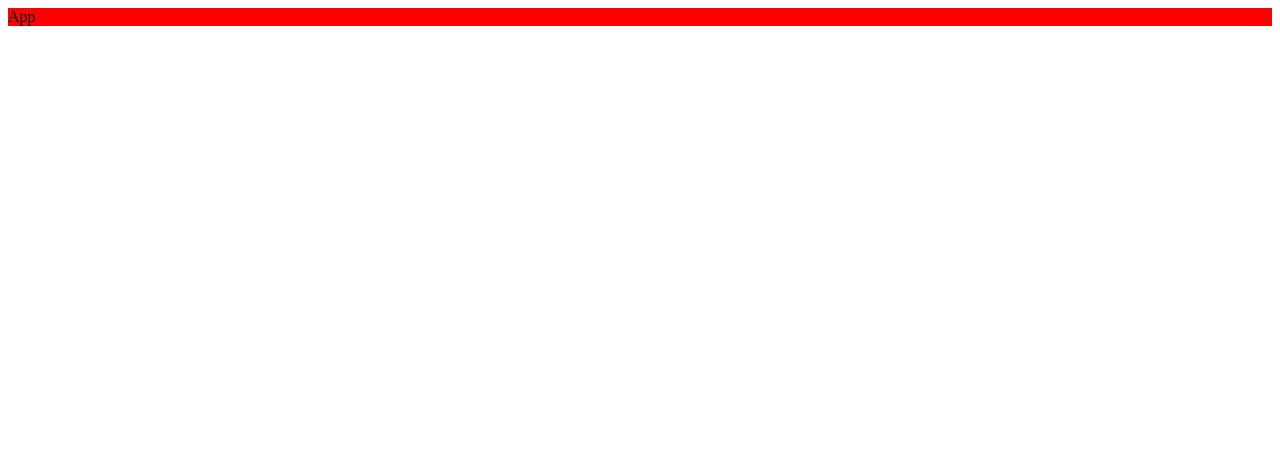
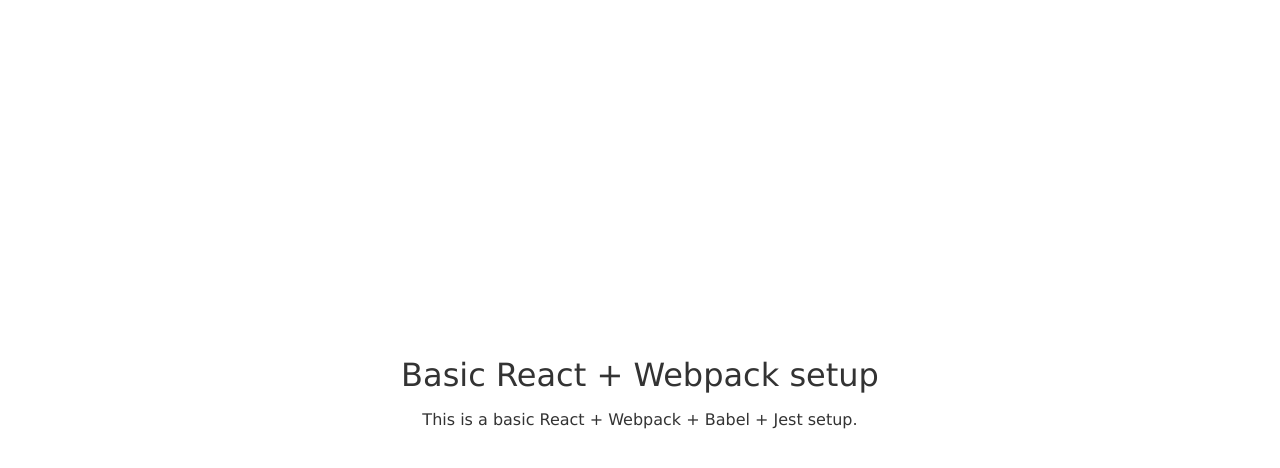
Before and after one commit to victorseara/basic-react-setup, a React app: page / in a window 1280 px wide. Shown: the top 468 px of the page. Built offline with nearby package versions, Linux system fonts and the light colour scheme.

Commit message:
test: setup test environment

```diff
--- a/src/App.jsx
+++ b/src/App.jsx
@@ -1,7 +1,14 @@
 import styles from "./App.module.css";
 
 const App = () => {
-  return <div className={styles.app}>App</div>;
+  return (
+    <div className={styles.app}>
+      <main>
+        <h1>Basic React + Webpack setup</h1>
+        <p>This is a basic React + Webpack + Babel + Jest setup.</p>
+      </main>
+    </div>
+  );
 };
 
 export default App;
--- a/src/App.module.css
+++ b/src/App.module.css
@@ -1,3 +1,13 @@
 .app {
-  background-color: red;
+  display: flex;
+  flex: 1;
+  width: 100%;
+  color: #333;
+  display: flex;
+  align-items: center;
+  justify-content: center;
 }
+
+.app main {
+  text-align: center;
+}
--- /dev/null
+++ b/src/global.css
@@ -0,0 +1,23 @@
+html,
+body {
+  font-family: Verdana, Geneva, Tahoma, sans-serif;
+  margin: 0;
+  padding: 0;
+}
+
+#root {
+  height: 100%;
+  min-height: 100vh;
+  display: flex;
+}
+
+h1,
+h2,
+h3,
+h4,
+h5,
+h6 {
+  font-weight: normal;
+  font-style: normal;
+  margin: 0;
+}
--- a/src/index.jsx
+++ b/src/index.jsx
@@ -1,6 +1,7 @@
 import React from "react";
 import ReactDOM from "react-dom/client";
 import App from "./App";
+import "./global.css";
 
 const root = ReactDOM.createRoot(document.getElementById("root"));
 
--- /dev/null
+++ b/src/setup-tests.js
@@ -0,0 +1 @@
+import "@testing-library/jest-dom";
```
Also changed, not shown: configs/jest/file-transformer.js (added, +9 -0 lines), jest.config.js (added, +25 -0 lines), package.json (+9 -1 lines), 2 other files (tests, documents, lock files or other folders).
